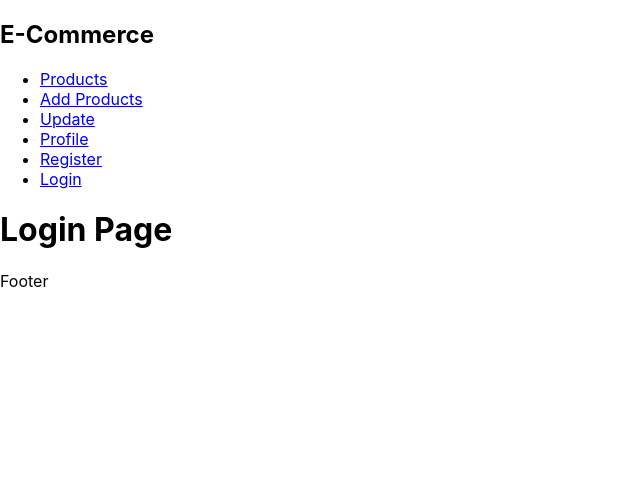
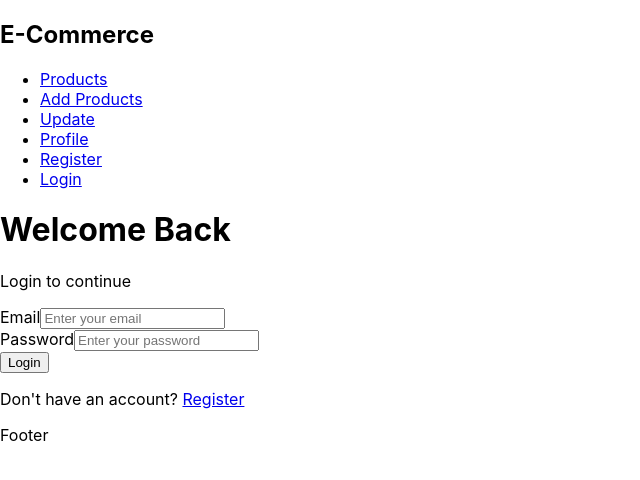
Before and after one commit to KhadijaRafaqat/basic-ecommerce-mern, a React (Create React App) app in the folder frontend/: page /login in a window 1280 px wide. Shown: the top 480 px of the page, without its empty margins (0-640 px from the left). Built offline with nearby package versions, Linux system fonts and the light colour scheme.

Commit message:
Completed Login Feature

```diff
--- a/frontend/src/pages/Login.js
+++ b/frontend/src/pages/Login.js
@@ -1,7 +1,75 @@
+import { useState } from "react";
+import { Link, useNavigate } from "react-router-dom";
+import { loginUser } from "../services/authService";
+
+
+
 function Login() {
-    return (
-        <h1>Login Page</h1>
-    );
+
+const [email, setEmail] = useState("");
+const [password, setPassword] = useState("");
+
+const navigate = useNavigate();
+
+const handleLogin = async (e) => {
+  e.preventDefault();
+
+  if (!email || !password) {
+    alert("Please fill all fields.");
+    return;
+  }
+
+  const response = await loginUser({
+    email,
+    password,
+  });
+
+  if (response.ok) {
+    localStorage.setItem("user", JSON.stringify(response.data));
+    navigate("/");
+  } else {
+    alert(response.data.message);
+  }
+
+}
+  return (
+    <div className="register-container">
+      <div className="register-card">
+        <h1>Welcome Back</h1>
+        <p>Login to continue</p>
+
+        <form onSubmit={handleLogin}>
+          <div className="input-group">
+            <label>Email</label>
+            <input
+              type="text"
+              placeholder="Enter your email"
+              value={email}
+              onChange={(e) => setEmail(e.target.value)}
+            />
+          </div>
+
+          <div className="input-group">
+            <label>Password</label>
+
+            <input
+              type="password"
+              placeholder="Enter your password"
+              value={password}
+              onChange={(e) => setPassword(e.target.value)}
+            />
+          </div>
+
+          <button type="submit">Login</button>
+        </form>
+
+        <p className="login-link">
+          Don't have an account? <Link to="/register">Register</Link>
+        </p>
+      </div>
+    </div>
+  );
+
 }
 
 export default Login;
--- a/frontend/src/services/authService.js
+++ b/frontend/src/services/authService.js
@@ -9,26 +9,27 @@ export async function registerUser(userData) {
     body: JSON.stringify(userData),
   });
 
-
   const result = await response.json();
 
-
   return {
-
     ok: response.ok,
     data: result,
   };
 }
 
-// export async function loginUser(userData){
-//     const response = await fetch(`${API_URL}/login`, {
-//         method : "POST",
-//         headers: {
-//             "Content-Type":"application/json",
-//         },
+export async function loginUser(userData) {
+  const response = await fetch(`${API_URL}/login`, {
+    method: "POST",
+    headers: {
+      "Content-Type": "application/json",
+    },
 
-//         body:JSON.stringify(userData),
-//     });
-//         return response.json();
+    body: JSON.stringify(userData),
+  });
+  const result = await response.json();
 
-// }
+  return {
+    ok: response.ok,
+    data: result,
+  };
+}
```
